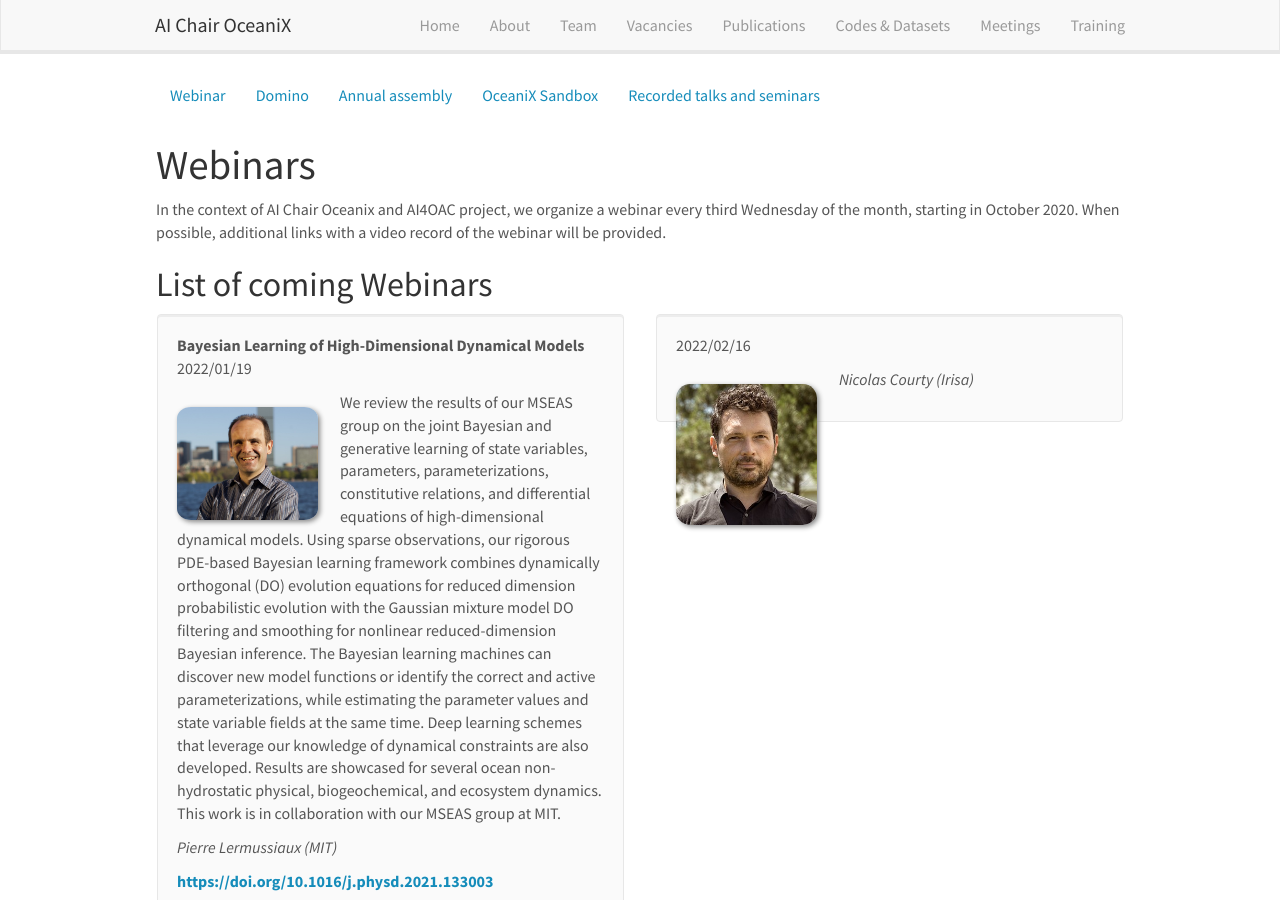
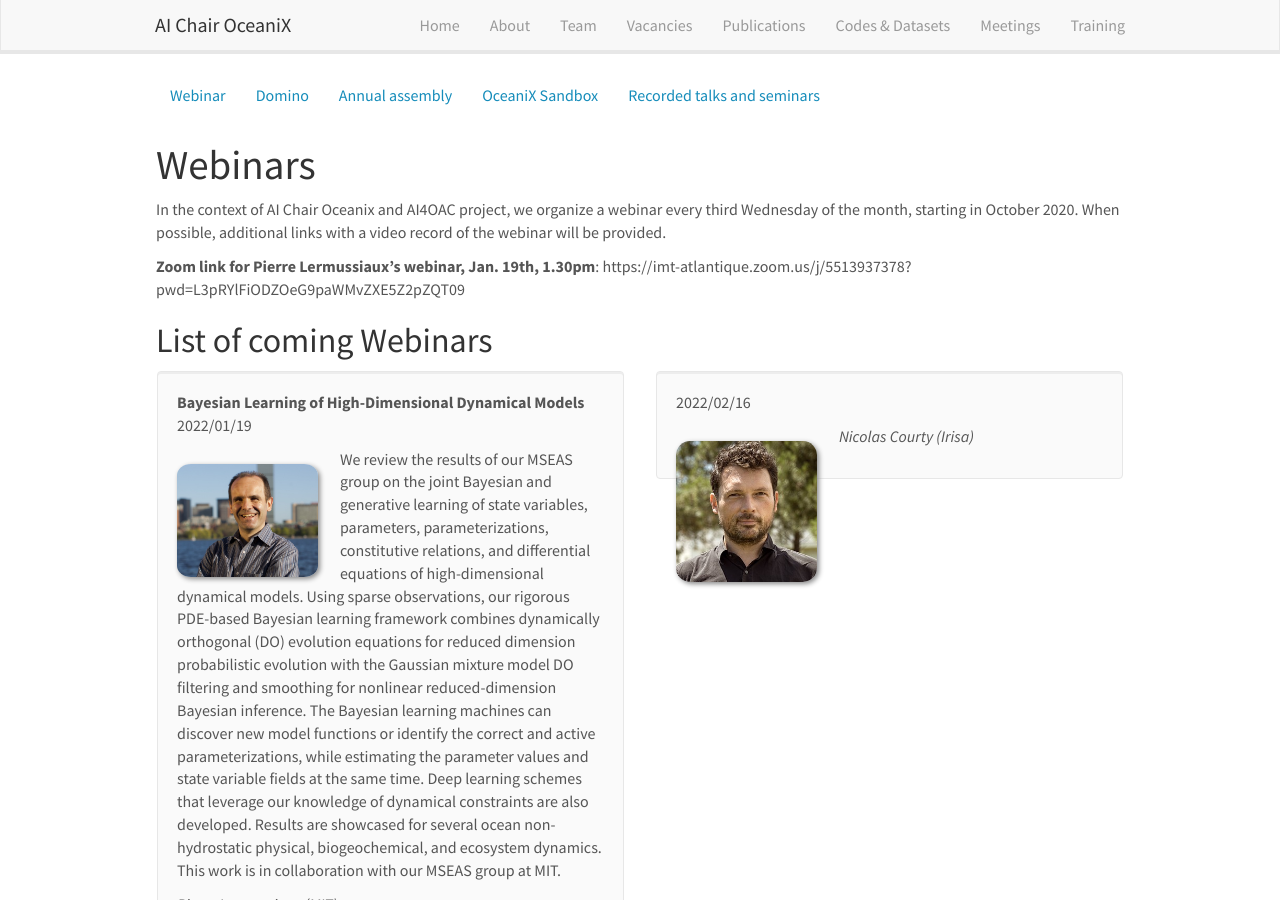
Before and after one commit to CIA-Oceanix/CIA-Oceanix.github.io, a Jekyll site: the page built from _pages/webinar.md, in a window 1280 px wide and 900 px high. Built offline with Jekyll 4.4.1, drawn with Linux system fonts in a browser that asks for light colours; nearby versions of some CDN libraries.

Commit message:
Update webinar.md

```diff
--- a/_pages/webinar.md
+++ b/_pages/webinar.md
@@ -9,6 +9,8 @@ permalink: /webinar
 # Webinars
 
 In the context of AI Chair Oceanix and AI4OAC project, we organize a webinar every third Wednesday of the month, starting in October 2020. When possible, additional links with a video record of the webinar will be provided.
+
+**Zoom link for Pierre Lermussiaux's webinar, Jan. 19th, 1.30pm**: https://imt-atlantique.zoom.us/j/5513937378?pwd=L3pRYlFiODZOeG9paWMvZXE5Z2pZQT09
 
 ## List of coming Webinars
 
```
